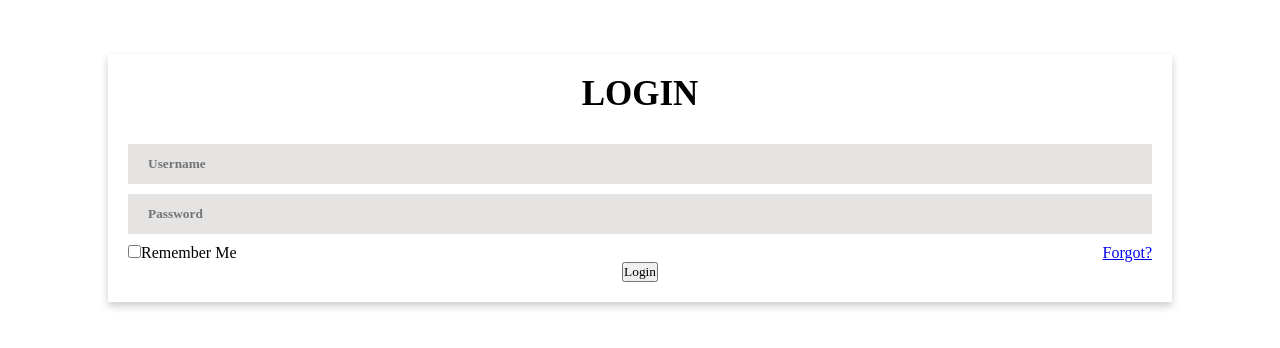
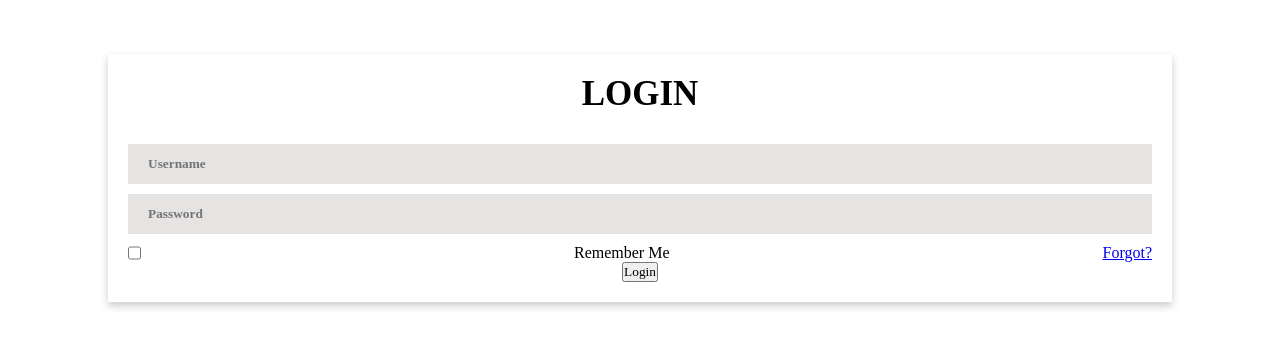
Before and after one commit to natoriaray/login-register, a plain HTML site: page login/index.html in a window 1280 px wide. Shown: the part 142-490 px from the top of the page. Drawn offline with Linux system fonts and the light colour scheme; a web font is replaced by a local one.

Commit message:
moved elements around

```diff
--- a/login/index.html
+++ b/login/index.html
@@ -18,8 +18,8 @@
                 <input type="password" placeholder="Password">
             </div>
             <div class="otherQues">
-
-                <label for="rememberMe"><input type="checkbox" name="rememberMe">Remember Me</label>
+                <input type="checkbox" name="rememberMe">
+                <label for="rememberMe">Remember Me</label>
                 <a href="#">Forgot?</a>
             </div>
             <div class="submitBtn">
```
